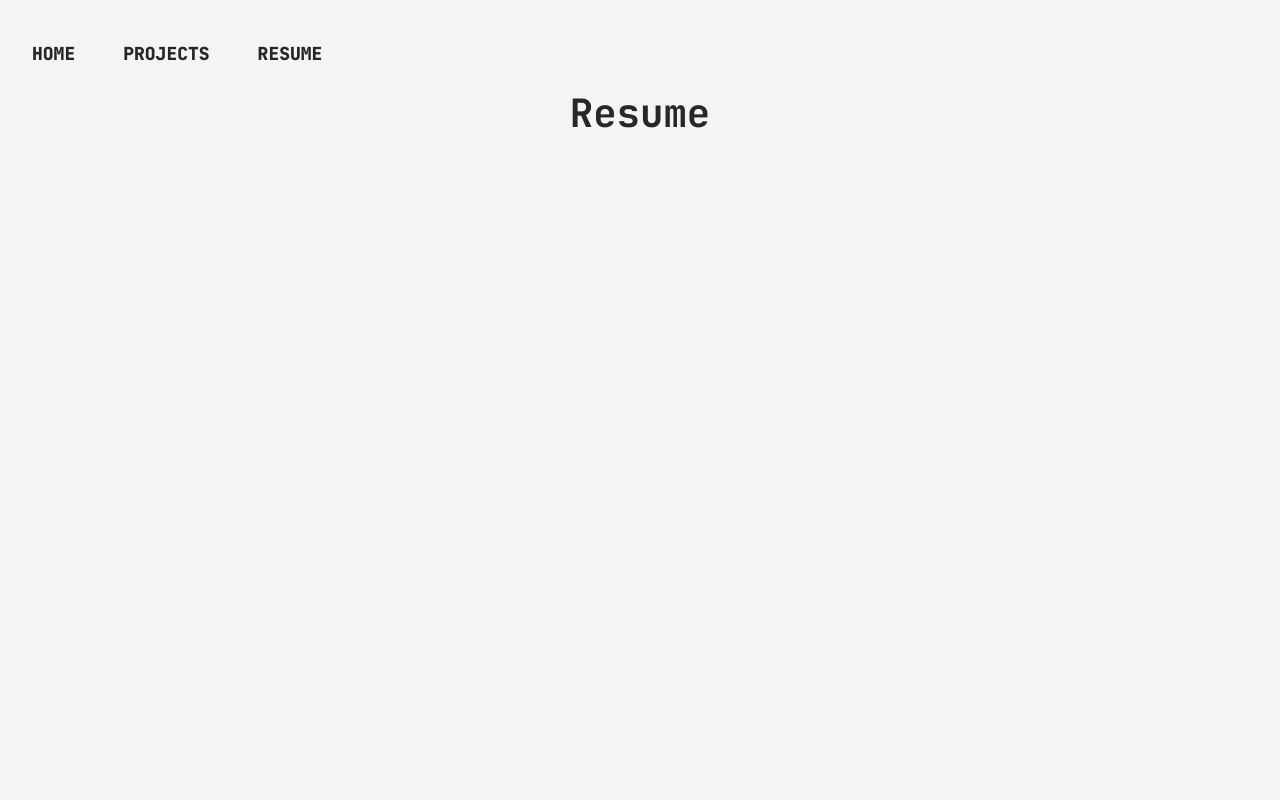
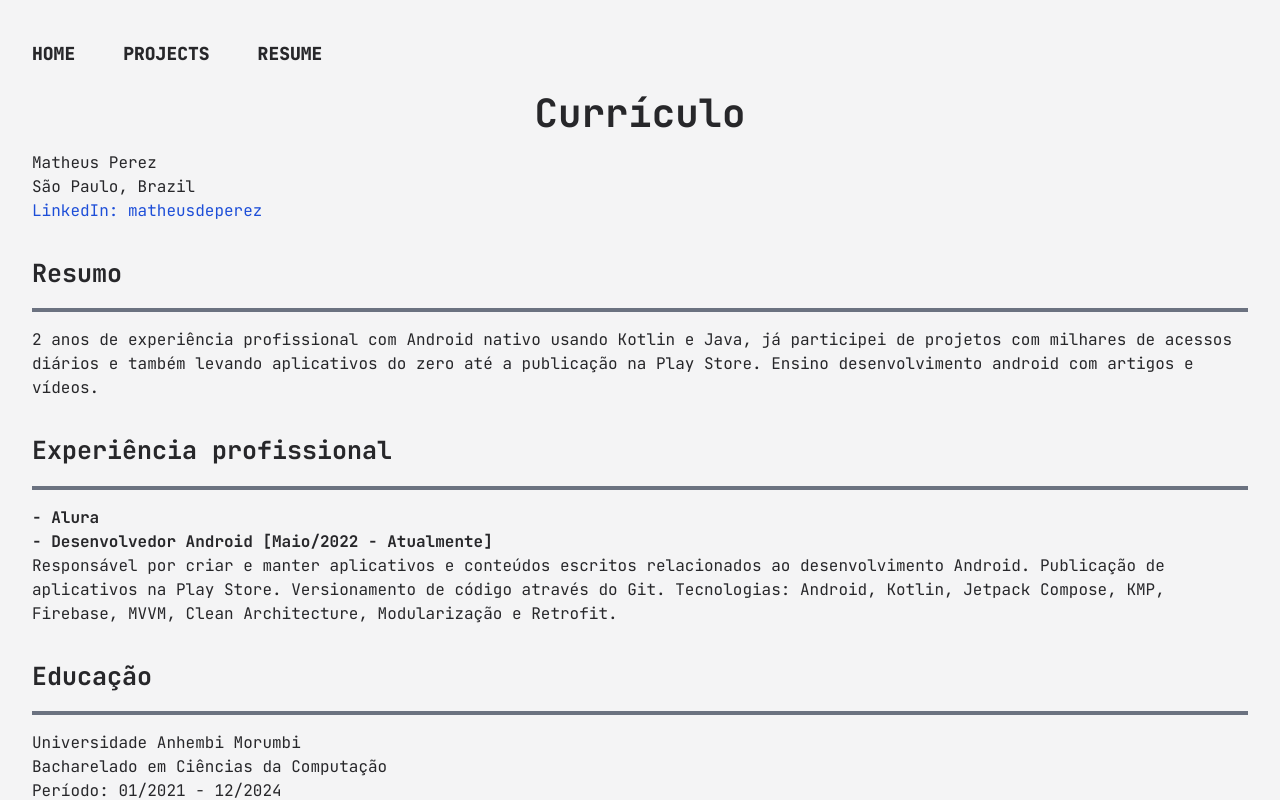
Before and after one commit to matheusperezz/fictional-disco, a Next.js app: page /resume in a window 1280 px wide. Shown: the top 800 px of the page. Built offline with nearby package versions, Linux system fonts and the light colour scheme.

Commit message:
add customize in resume page

```diff
--- /dev/null
+++ b/src/app/resume/Section.tsx
@@ -0,0 +1,18 @@
+import React, { ReactElement } from "react";
+
+interface SectionProps {
+    title: string
+    children: ReactElement
+}
+
+const Section = ({ title, children }: SectionProps) => {
+    return (
+        <section className="container mx-auto mt-8">
+            <h2 className="text-2xl font-bold mb-4">{title}</h2>
+            <div className="h-1 w-full bg-gray-500 mb-4"></div>
+            { children }
+        </section>
+    )
+}
+
+export default Section
--- a/src/app/resume/page.tsx
+++ b/src/app/resume/page.tsx
@@ -1,11 +1,67 @@
-import TopTitle from '../../components/TopTitle.tsx'
+import TopTitle from "@/components/TopTitle"
+import Section from "./Section"
+
+interface ProfExperienceItemProps {
+  company: string
+  role: string
+  description: string
+}
 
 const ResumePage = () => {
     return (
       <div>
-        <TopTitle title="Resume"/>
+        <TopTitle title="Currículo"/>
+
+        <header className="container mx-auto">
+          <h1>Matheus Perez</h1>
+          <p>São Paulo, Brazil</p>
+          <a className="text-blue-700 hover:underline" href="https://linkedin.com/in/matheusdeperez">LinkedIn: matheusdeperez</a>
+        </header>
+
+        <Section title="Resumo">
+          <p>2 anos de experiência profissional com Android nativo usando Kotlin e Java, já participei de projetos com milhares de acessos diários e também levando aplicativos do zero até a publicação na Play Store. Ensino desenvolvimento android com artigos e vídeos.</p>
+        </Section>
+
+        <Section title="Experiência profissional">
+          <ul>
+
+            <ProfExperienceItem
+              company="Alura"
+              role="Desenvolvedor Android [Maio/2022 - Atualmente]"
+              description="Responsável por criar e manter aplicativos e conteúdos escritos relacionados ao desenvolvimento Android. Publicação de aplicativos na Play Store. Versionamento de código através do Git. Tecnologias: Android, Kotlin, Jetpack Compose, KMP, Firebase, MVVM, Clean Architecture, Modularização e Retrofit."
+            />
+
+          </ul>
+        </Section>
+
+        <Section title="Educação">
+          <ul>
+            <li>
+              <h3>Universidade Anhembi Morumbi</h3>
+              <p>Bacharelado em Ciências da Computação</p>
+              <p>Período: 01/2021 - 12/2024</p>
+            </li>
+          </ul>
+        </Section>
+
+        <Section title="Habilidades">
+          <img className="w-full mb-4" src="https://skillicons.dev/icons?i=androidstudio,kotlin,rust,java,react,ts,nextjs,aws,docker,git,firebase,vim,postgres,redis,mongodb"/>
+        </Section>
+
+        <div className="m-8"></div>
       </div>
     )
 }
 
+const ProfExperienceItem = ({ company, role, description }: ProfExperienceItemProps) => {
+  return(
+    <li className="mt-4">
+      <h3><strong> - { company }</strong></h3>
+      <p><strong> - { role }</strong></p>
+      <p>{ description }</p>
+    </li>
+  )
+}
+
+
 export default ResumePage
```
